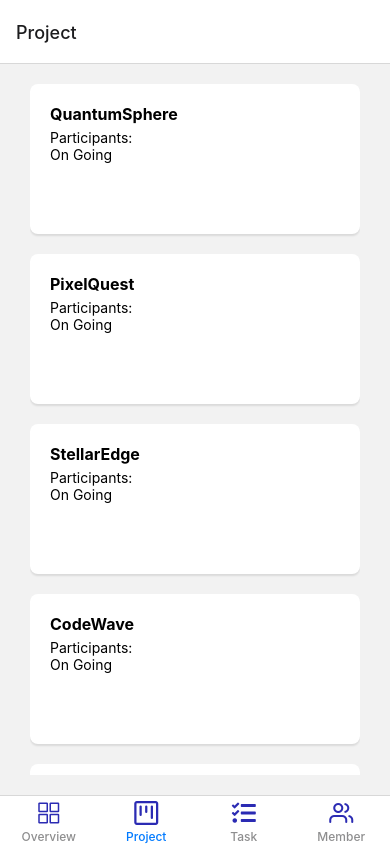
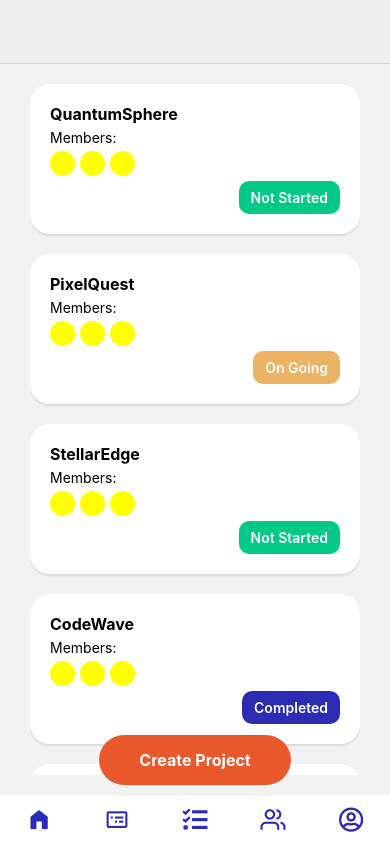
Before and after one commit to parwatcodes/TaskMan-Mobile, a React Native app: screen /Project in a window 390 px wide. Built offline with nearby package versions, Linux system fonts and the light colour scheme.

Commit message:
design: screens and their components

```diff
--- a/src/Screens/HomeScreen.js
+++ b/src/Screens/HomeScreen.js
@@ -1,49 +1,69 @@
 import React from 'react';
-import IonIcon from 'react-native-vector-icons/Ionicons';
-import OctiIcon from 'react-native-vector-icons/Octicons';
+import { View, Text, StyleSheet, FlatList, TextInput } from 'react-native';
+import FoundationIcon from 'react-native-vector-icons/Foundation';
+import MCIcon from 'react-native-vector-icons/MaterialCommunityIcons';
 import FeatherIcon from 'react-native-vector-icons/Feather';
 import FontAwesome5Icon from 'react-native-vector-icons/FontAwesome5';
 import { createBottomTabNavigator } from '@react-navigation/bottom-tabs';
 
-import TaskScreen from './TaskScreen';
+import TaskListScreen from './TaskListScreen';
 import ProjectScreen from './ProjectScreen';
 import OverviewScreen from './OverviewScreen';
-import { darkBlue } from '../constants/colors';
+import { darkBlue, white } from '../constants/colors';
 
 const Tab = createBottomTabNavigator();
 
-let tabBarIconSize = 24;
-let tabBarLabelStyle = {
-  fontSize: 12,
-  fontWeight: 500
-};
-
 const HomeScreen = () => {
   return (
-    <Tab.Navigator>
+    <Tab.Navigator
+      screenOptions={{
+        title: '',
+        tabBarStyle: {
+          borderTopWidth: 0,
+        },
+        headerStyle: {
+          backgroundColor: 'rgb(239, 239, 239)',
+          shadowColor: 'transparent'
+        },
+      }}
+      tabBarOptions={{
+        activeTintColor: 'red',
+        showIcon: true,
+        showLabel: false,
+        iconStyle: {
+          width: 'auto',
+          height: 28,
+        },
+        tabStyle: {
+          margin: 0.2,
+          borderRadius: 2,
+        },
+      }}
+    >
       <Tab.Screen name="Overview" component={OverviewScreen} options={{
         tabBarIcon: ({ color, size }) => (
-          <IonIcon size={tabBarIconSize} color={darkBlue} name="ios-grid-outline" />
-        ),
-        tabBarLabelStyle
+          <FoundationIcon size={size} color={darkBlue} name="home" />
+        )
       }} />
       <Tab.Screen name="Project" component={ProjectScreen} options={{
         tabBarIcon: ({ color, size }) => (
-          <OctiIcon size={tabBarIconSize} color={darkBlue} name="project" />
-        ),
-        tabBarLabelStyle
+          <MCIcon size={size} color={darkBlue} name="card-bulleted-outline" />
+        )
       }} />
-      <Tab.Screen name="Task" component={TaskScreen} options={{
+      <Tab.Screen name="Task" component={TaskListScreen} options={{
         tabBarIcon: ({ color, size }) => (
-          <FontAwesome5Icon size={tabBarIconSize} color={darkBlue} name="tasks" />
-        ),
-        tabBarLabelStyle
+          <FontAwesome5Icon size={size} color={darkBlue} name="tasks" />
+        )
       }} />
-      <Tab.Screen name="Member" component={TaskScreen} options={{
+      <Tab.Screen name="Member" component={TaskListScreen} options={{
         tabBarIcon: ({ color, size }) => (
-          <FeatherIcon size={tabBarIconSize} color={darkBlue} name="users" />
-        ),
-        tabBarLabelStyle
+          <FeatherIcon size={size} color={darkBlue} name="users" />
+        )
+      }} />
+      <Tab.Screen name="Profile" component={TaskListScreen} options={{
+        tabBarIcon: ({ color, size }) => (
+          <FontAwesome5Icon size={size} color={darkBlue} name="user-circle" />
+        )
       }} />
     </Tab.Navigator>
   );
--- a/src/Screens/ProjectScreen.js
+++ b/src/Screens/ProjectScreen.js
@@ -4,16 +4,16 @@ import Project from '../components/Project';
 
 const ProjectScreen = () => {
   const data = [
-    { name: 'QuantumSphere', description: 'Exploring the boundaries of quantum computing and its applications.' },
-    { name: 'PixelQuest', description: 'Embark on a pixelated adventure through a retro-inspired gaming world.' },
-    { name: 'StellarEdge', description: 'A cutting-edge platform for space exploration and interstellar research.' },
-    { name: 'CodeWave', description: 'Riding the waves of innovative coding solutions for the modern era.' },
-    { name: 'ByteBlaze', description: 'Igniting the digital realm with lightning-fast data processing and analysis.' },
+    { name: 'QuantumSphere', description: 'Exploring the boundaries of quantum computing and its applications.', status: 'not-started' },
+    { name: 'PixelQuest', description: 'Embark on a pixelated adventure through a retro-inspired gaming world.', status: 'on-going' },
+    { name: 'StellarEdge', description: 'A cutting-edge platform for space exploration and interstellar research.', status: 'not-started' },
+    { name: 'CodeWave', description: 'Riding the waves of innovative coding solutions for the modern era.', status: 'completed' },
+    { name: 'ByteBlaze', description: 'Igniting the digital realm with lightning-fast data processing and analysis.', status: 'completed' },
   ];
 
   return (
     <Project data={data} />
-  )
-}
+  );
+};
 
 export default ProjectScreen;
--- a/src/Screens/TaskScreen.js
+++ b/src/Screens/TaskListScreen.js
@@ -1,8 +1,8 @@
 import React from 'react';
 
-import Task from '../components/Task';
+import TaskList from '../components/TaskList';
 
-const TaskScreen = () => {
+const TaskListScreen = () => {
   const data = [
     { name: 'QuantumSphere', description: 'Exploring the boundaries of quantum computing and its applications.' },
     { name: 'PixelQuest', description: 'Embark on a pixelated adventure through a retro-inspired gaming world.' },
@@ -12,8 +12,8 @@ const TaskScreen = () => {
   ];
 
   return (
-    <Task data={data} />
+    <TaskList data={data} />
   )
 }
 
-export default TaskScreen;
+export default TaskListScreen;
--- a/src/components/Overview.js
+++ b/src/components/Overview.js
@@ -2,6 +2,7 @@ import React from 'react';
 import { View, Text, StyleSheet, FlatList } from 'react-native';
 
 import { statusToCardColor } from '../helpers/mappings';
+import { white } from '../constants/colors';
 
 const renderItem = ({ item }) => (
   <View style={styles.itemContainer}>
@@ -45,7 +46,7 @@ const styles = StyleSheet.create({
     backgroundColor: '#f9f9f9',
     padding: 16,
     borderRadius: 8,
-    minHeight: 120,
+    minHeight: 110,
     shadowColor: '#000',
     shadowOffset: { width: 0, height: 2 },
     shadowOpacity: 0.1,
--- a/src/components/Project.js
+++ b/src/components/Project.js
@@ -1,16 +1,30 @@
 import React from 'react';
 import { View, Text, StyleSheet, FlatList } from 'react-native';
+import { backgroundColor, btnBgColor, white } from '../constants/colors';
+import { projectStatusColor } from '../helpers/mappings';
+import { PROJECT_STATUS } from '../constants/index';
 
-const CardView = ({ name, description }) => (
+const CardView = ({ item }) => (
   <View style={styles.card}>
-    <Text style={styles.name}>{name}</Text>
+    <Text style={styles.name}>{item.name}</Text>
     <View>
-      <Text>Participants: </Text>
-
+      <Text>Members: </Text>
+      <View style={{ flexDirection: 'row', marginTop: 5 }}>
+        <Text style={styles.circle}></Text>
+        <Text style={styles.circle}></Text>
+        <Text style={styles.circle}></Text>
+      </View>
     </View>
-    <View>
+    <View style={{ flexDirection: 'row', marginTop: 5, justifyContent: 'space-between' }}>
       <View>
-        <Text>On Going</Text>
+        <View style={styles.container2}>
+        </View>
+      </View>
+      <View>
+        <Text style={{
+          ...styles.projectStatus,
+          backgroundColor: projectStatusColor[item.status]
+        }}>{PROJECT_STATUS[item.status]}</Text>
       </View>
     </View>
   </View>
@@ -21,10 +35,13 @@ const Project = (props) => {
 
   return (
     <View style={styles.container}>
+      <View style={styles.btnWrapper}>
+        <Text style={styles.createBtn}>Create Project</Text>
+      </View>
       <View style={styles.column}>
         <FlatList
           data={data}
-          renderItem={({ item }) => <CardView name={item.name} description={item.description} />}
+          renderItem={({ item }) => <CardView item={item} />}
           keyExtractor={(item, index) => index.toString()}
         />
       </View>
@@ -37,7 +54,12 @@ const styles = StyleSheet.create({
     flex: 1,
     flexDirection: 'row',
     justifyContent: 'center',
-    padding: 20
+    padding: 20,
+  },
+  container2: {
+    flex: 1,
+    justifyContent: 'center',
+    alignItems: 'center',
   },
   column: {
     flex: 1,
@@ -45,7 +67,7 @@ const styles = StyleSheet.create({
   },
   card: {
     backgroundColor: 'white',
-    borderRadius: 8,
+    borderRadius: 20,
     padding: 20,
     minHeight: 150,
     marginBottom: 20,
@@ -64,6 +86,41 @@ const styles = StyleSheet.create({
     fontSize: 14,
     color: '#888',
   },
+  circle: {
+    width: 25,
+    height: 25,
+    borderRadius: 25 / 2,
+    backgroundColor: 'yellow',
+    marginRight: 5
+  },
+  projectStatus: {
+    backgroundColor: 'blue',
+    color: white,
+    paddingTop: 8,
+    paddingBottom: 8,
+    paddingLeft: 12,
+    paddingRight: 12,
+    fontWeight: 600,
+    borderRadius: 10,
+    overflow: 'hidden'
+  },
+  btnWrapper: {
+    position: 'absolute',
+    backgroundColor: btnBgColor,
+    bottom: 0,
+    paddingLeft: 40,
+    paddingRight: 40,
+    paddingTop: 15,
+    paddingBottom: 15,
+    zIndex: 1111,
+    marginBottom: 10,
+    borderRadius: 50
+  },
+  createBtn: {
+    color: white,
+    fontSize: 16,
+    fontWeight: 700,
+  }
 });
 
 export default Project;
--- a/src/components/Task.js
+++ b/src/components/TaskList.js
@@ -1,6 +1,6 @@
 import React from 'react';
 import { View, Text, StyleSheet, FlatList } from 'react-native';
-import { borderColor } from '../constants/colors';
+import { borderColor, btnBgColor, white } from '../constants/colors';
 
 const CardView = ({ name, description }) => (
   <View style={styles.card}>
@@ -12,7 +12,7 @@ const CardView = ({ name, description }) => (
   </View>
 );
 
-const Task = (props) => {
+const TaskList = (props) => {
   const { data } = props;
 
   return (
@@ -24,12 +24,8 @@ const Task = (props) => {
           keyExtractor={(item, index) => index.toString()}
         />
       </View>
-      <View style={styles.column}>
-        <FlatList
-          data={data}
-          renderItem={({ item }) => <CardView name={item.name} description={item.description} />}
-          keyExtractor={(item, index) => index.toString()}
-        />
+      <View style={styles.createBtnWrapper}>
+        <Text style={styles.createBtn}>Create Task</Text>
       </View>
     </View>
   );
@@ -66,6 +62,23 @@ const styles = StyleSheet.create({
     fontSize: 14,
     color: '#888',
   },
+  createBtnWrapper: {
+    position: 'absolute',
+    backgroundColor: btnBgColor,
+    bottom: 0,
+    paddingLeft: 40,
+    paddingRight: 40,
+    paddingTop: 15,
+    paddingBottom: 15,
+    zIndex: 1111,
+    marginBottom: 10,
+    borderRadius: 50
+  },
+  createBtn: {
+    color: white,
+    fontSize: 16,
+    fontWeight: 700,
+  }
 });
 
-export default Task;
+export default TaskList;
--- a/src/constants/colors.js
+++ b/src/constants/colors.js
@@ -1,4 +1,4 @@
-export const white = '#FFFFF';
+export const white = '#FFFF';
 export const borderColor = '#CECACA';
 export const backgroundColor = '#EDEFF3';
 
@@ -14,3 +14,6 @@ export const darkGreen = '#03C988';
 export const darkYellow = '#ECB365';
 export const darkRed = '#D21312';
 export const darkBlue = '#2B2BB3'
+
+// Button colors
+export const btnBgColor = '#EA592C'
--- a/src/constants/index.js
+++ b/src/constants/index.js
@@ -1 +1,21 @@
 export const LOGO_URL = 'https://raw.githubusercontent.com/parwatcodes/TaskMan/main/public/images/logo.png';
+
+export const PROJECT_STATUS = {
+  'not-started': 'Not Started',
+  'on-going': 'On Going',
+  'completed': 'Completed'
+};
+
+export const TASK_STATUS = {
+  todo: 'ToDo',
+  progress: 'Progress',
+  review: 'Review',
+  hold: 'Hold',
+  done: 'Done'
+};
+
+export const TASK_PRIORITY_LABEL = {
+  low: 'Low',
+  medium: 'Medium',
+  high: 'High'
+};
--- a/src/helpers/mappings.js
+++ b/src/helpers/mappings.js
@@ -1,4 +1,4 @@
-import { lightGreen, lightBlue, lightPink, lightOrange, lightYellow } from '../constants/colors';
+import { lightGreen, lightBlue, lightPink, lightOrange, lightYellow, darkBlue } from '../constants/colors';
 import { darkGreen, darkYellow, darkRed } from '../constants/colors'
 
 export const statusToCardColor = {
@@ -14,3 +14,9 @@ export const priorityToLabelColor = {
   'medium': darkYellow,
   'high': darkRed
 }
+
+export const projectStatusColor = {
+  'not-started': darkGreen,
+  'on-going': darkYellow,
+  'completed': darkBlue
+}
```
Also changed, not shown: src/Screens/TaskDetailScreen.js (added, +13 -0 lines), src/components/TaskDetail.js (added, +7 -0 lines).
